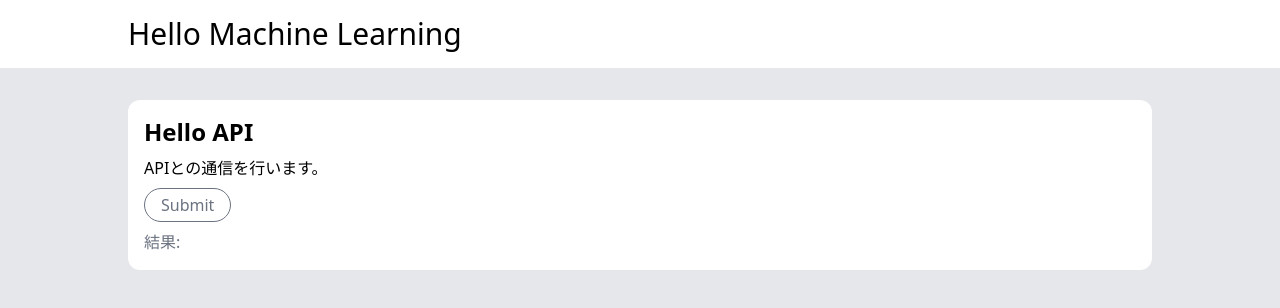
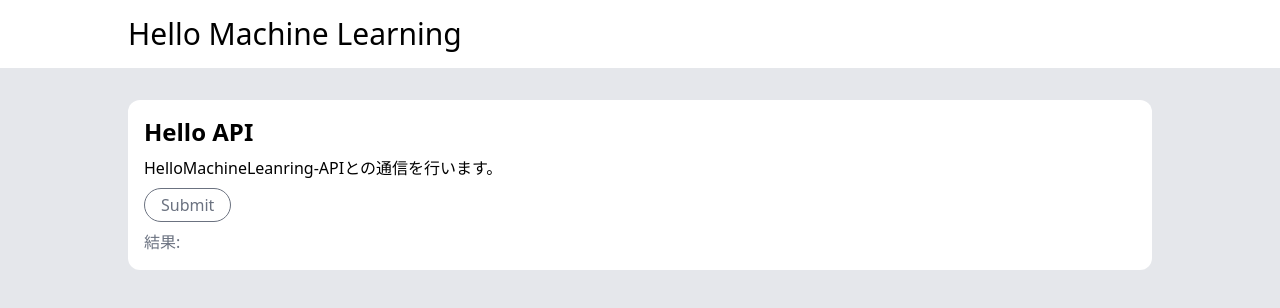
Before and after one commit to FNYukii/HelloMachineLearning-Web, a React (Create React App) app: page /hello-api in a window 1280 px wide. Shown: the top 308 px of the page. Built offline with nearby package versions, Linux system fonts and the light colour scheme.

Commit message:
feat: テキスト校正

```diff
--- a/src/screens/HelloAPIScreen.tsx
+++ b/src/screens/HelloAPIScreen.tsx
@@ -28,7 +28,7 @@ function HelloAPIScreen() {
 	return (
 		<Screen title="Hello API">
 
-			<p>APIとの通信を行います。</p>
+			<p>HelloMachineLeanring-APIとの通信を行います。</p>
 
 			<button type="button" onClick={hello} className="mt-2 py-1 px-4 rounded-full border border-gray-500 text-gray-500 hover:bg-gray-200 transition">Submit</button>
 
```
